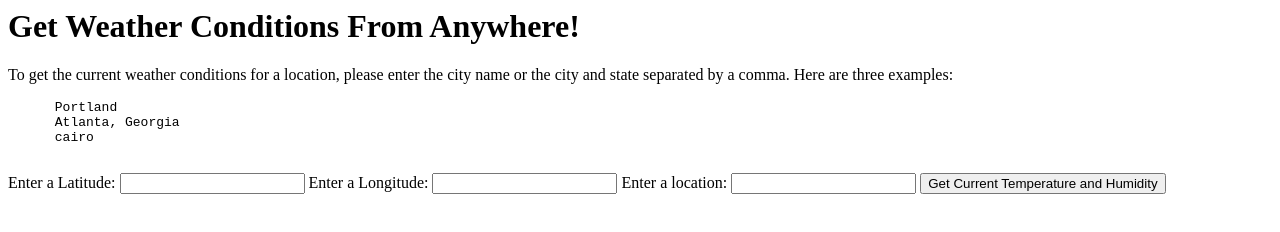
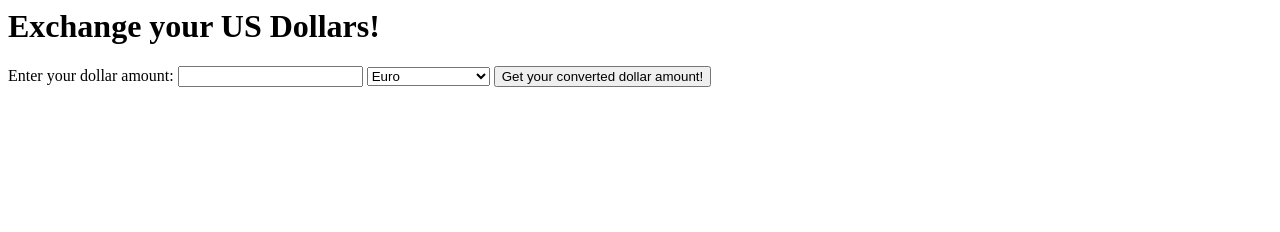
Before and after one commit to SpencerJDennis/currency-exchange, a website: page src/index.html in a window 1280 px wide. Drawn offline with Linux system fonts and the light colour scheme.

Commit message:
add index.js functionality

```diff
--- a/src/index.html
+++ b/src/index.html
@@ -1,28 +1,24 @@
 <html lang="en-US">
 <head>
-  <title>Weather</title>
+  <title>Currency Exchange</title>
 </head>
 <body>
   <div class="container">
-    <h1>Get Weather Conditions From Anywhere!</h1>
-    <p>To get the current weather conditions for a location, please enter the city name or the city and state separated by a comma. Here are three examples:</p>
-    <pre>
-      Portland
-      Atlanta, Georgia
-      cairo
-    </pre>
+    <h1>Exchange your US Dollars!</h1>
+    <p></p>
     <form>
-      <label for="lat">Enter a Latitude:</label>
-      <input id="lat" type="text" name="latitude">
-      <label for="long">Enter a Longitude:</label>
-      <input id="long" type="text" name="longitude">
-      <label for="location">Enter a location:</label>
-      <input id="location" type="text" name="location">
-      <button type="submit" class="btn-success" id="weatherLocation">Get Current Temperature and Humidity</button>
+      <label for="us-dollars">Enter your dollar amount:</label>
+      <input id="us-dollars" type="text" name="dollars">
+      <select id = "country-currencry">
+        <option>Euro</option>
+        <option>Japanese Yen</option>
+        <option>Canadian Dollar</option>
+        <option>Ugandan Shilling</option>
+        <option>Australian Dollar</option>
+      </select>
+      <button type="submit" class="button" id="conversion">Get your converted dollar amount!</button>
     </form>
-
     <p id="showResponse"></p>
-    <div id="map"></div>
   </div>
 </body>
 </html>
```
Also changed, not shown: src/exchange-service.js (+5 -5 lines), src/index.js (+8 -27 lines).
